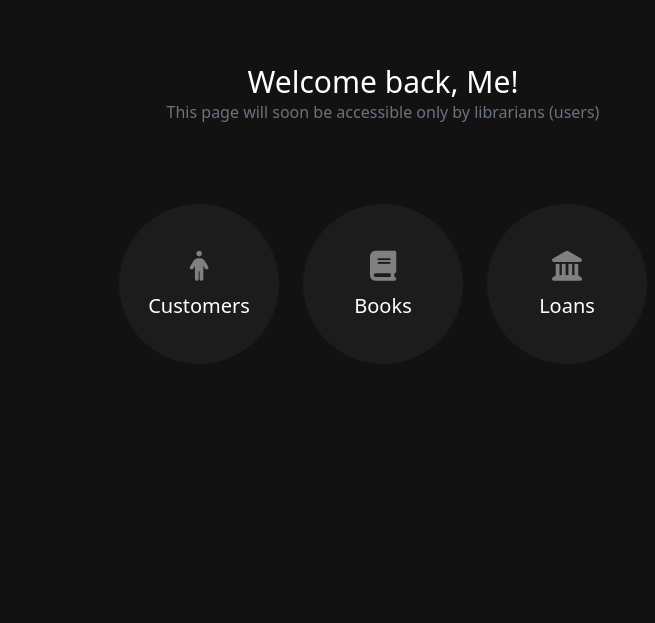
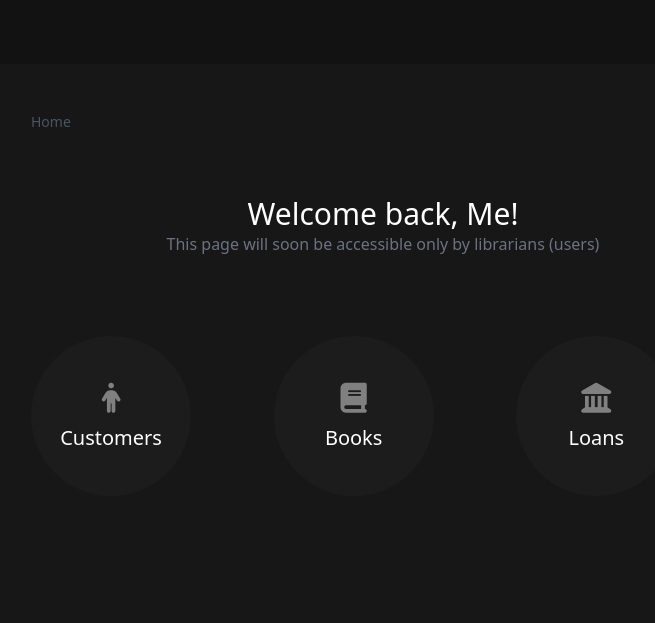
Before and after one commit to Nati323/Django-Library, a Django app: page / in a window 1280 px wide. Shown: the part 84-707 px from the top of the page, without its empty margins (257-912 px from the left). Run offline with Django 4.2, Linux system fonts and the light colour scheme; some libraries are stand-ins or nearby versions.

Commit message:
Added main container to index page to stay consistent with the design

```diff
--- a/library_app/templates/library/index.html
+++ b/library_app/templates/library/index.html
@@ -1,12 +1,21 @@
 {% extends 'library/base.html' %}
 {% block content %}
 
+
+<!-- Main container -->
+<div style="background-color: hsl(0, 0%, 9%);" class="relative w-[50rem] h-[35rem] rounded-lg mt-16 p-12">
+
+    <div class="flex gap-x-1 items-center text-sm mb-4">
+        <span href="{% url 'index' %}" class="text-gray-600">Home</span>
+    </div>
+
 <h1 class="text-center text-3xl text-white font-medium mt-16">Welcome back, Me!</h1>
 <p  class="text-center text-base text-gray-500">This page will soon be accessible only by librarians (users)</p>
-<div id="models_data"    class="mt-12 w-full grid justify-center items-center grid-cols-3 gap-x-6">
+<div id="models_data"    class="mt-12 w-full grid justify-center items-center place-content-evenly grid-cols-3 gap-x-6">
     <!-- Display all available models dynamically -->
 </div>
 
+</div>
 
 <script>
     // Render models dynamically into the '#models_data' div
```
